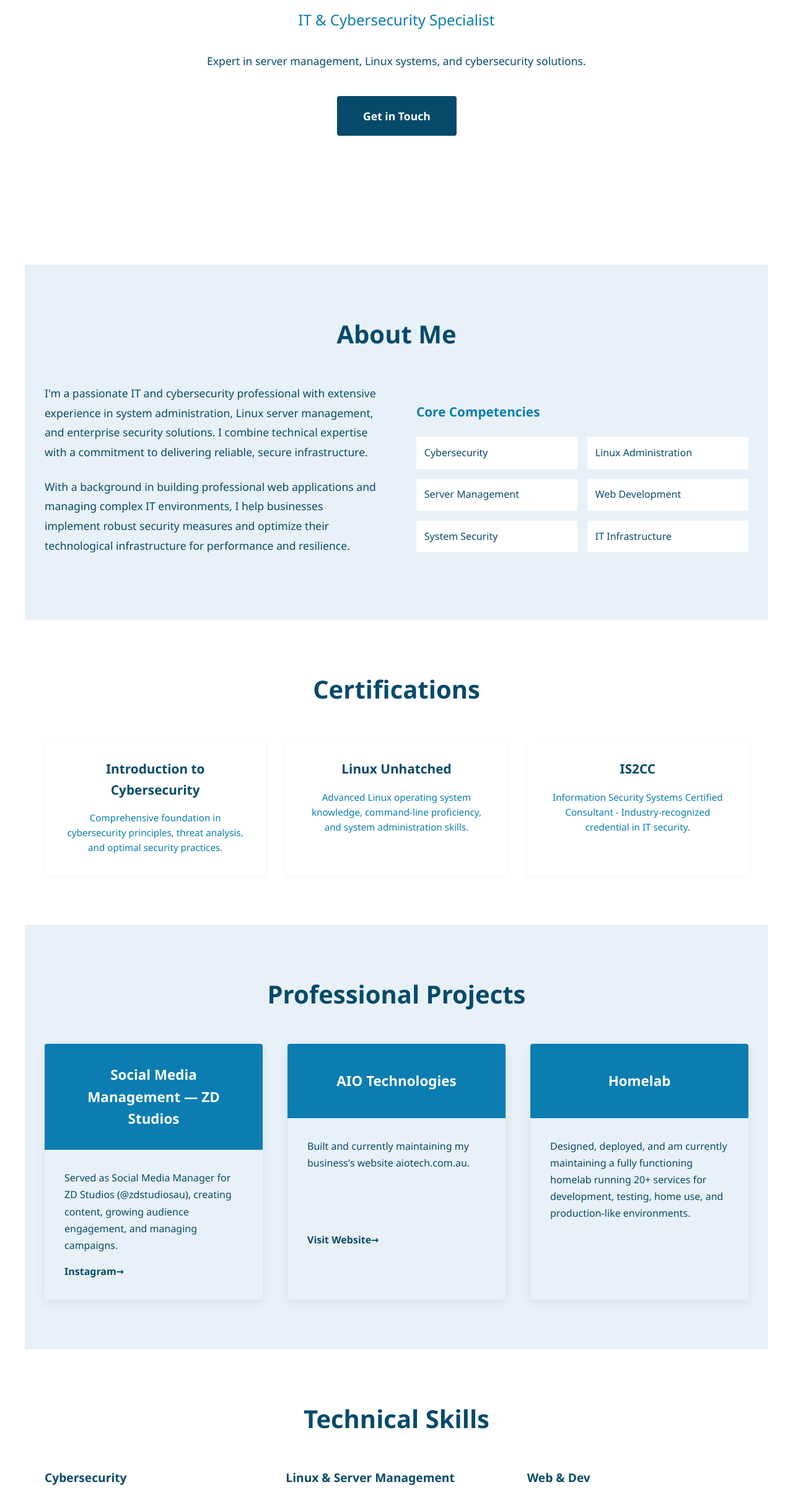
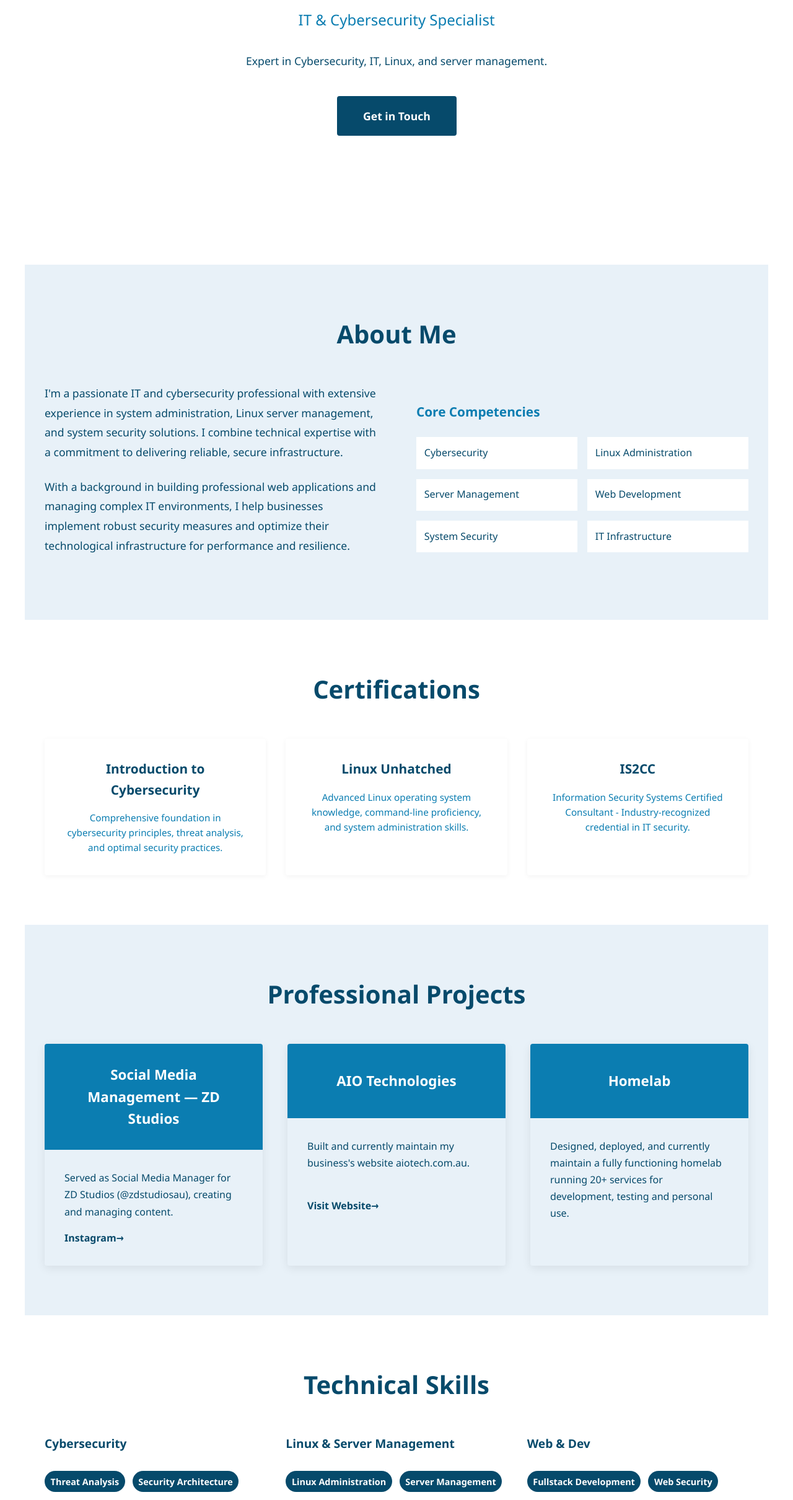
Before and after one commit to fyrek1d/portfolio, a plain HTML site: page index.html in a window 1280 px wide. Shown: the part 373-2793 px from the top of the page at 62% size. Drawn offline with Linux system fonts and the light colour scheme.

Commit message:
small changes to text

```diff
--- a/index.html
+++ b/index.html
@@ -589,7 +589,7 @@
         <div class="hero-content">
             <h1>Hi! I'm Fyrek.</h1>
             <p class="hero-subtitle">IT & Cybersecurity Specialist</p>
-            <p class="hero-description">Expert in server management, Linux systems, and cybersecurity solutions.</p>
+            <p class="hero-description">Expert in Cybersecurity, IT, Linux, and server management.</p>
             <a href="#contact" class="cta-button">Get in Touch</a>
         </div>
     </section>
@@ -599,7 +599,7 @@
         <h2>About Me</h2>
         <div class="about-content">
             <div class="about-text">
-                <p>I'm a passionate IT and cybersecurity professional with extensive experience in system administration, Linux server management, and enterprise security solutions. I combine technical expertise with a commitment to delivering reliable, secure infrastructure.</p>
+                <p>I'm a passionate IT and cybersecurity professional with extensive experience in system administration, Linux server management, and system security solutions. I combine technical expertise with a commitment to delivering reliable, secure infrastructure.</p>
                 <p>With a background in building professional web applications and managing complex IT environments, I help businesses implement robust security measures and optimize their technological infrastructure for performance and resilience.</p>
             </div>
             <div class="expertise-list">
@@ -644,7 +644,7 @@
                     <h3>Social Media Management — ZD Studios</h3>
                 </div>
                 <div class="project-body">
-                    <p>Served as Social Media Manager for ZD Studios (@zdstudiosau), creating content, growing audience engagement, and managing campaigns.</p>
+                    <p>Served as Social Media Manager for ZD Studios (@zdstudiosau), creating and managing content.</p>
                     <a href="https://www.instagram.com/zdstudiosau/" class="project-link">Instagram</a>
                 </div>
             </div>
@@ -653,7 +653,7 @@
                     <h3>AIO Technologies</h3>
                 </div>
                 <div class="project-body">
-                    <p>Built and currently maintaining my business's website aiotech.com.au.<br><br><br><br></p>
+                    <p>Built and currently maintain my business's website aiotech.com.au.<br><br></p>
                     <a href="https://aiotech.com.au" class="project-link">Visit Website</a>
                 </div>
             </div>
@@ -662,7 +662,7 @@
                     <h3>Homelab</h3>
                 </div>
                 <div class="project-body">
-                    <p>Designed, deployed, and am currently maintaining a fully functioning homelab running 20+ services for development, testing, home use, and production-like environments.</p>
+                    <p>Designed, deployed, and currently maintain a fully functioning homelab running 20+ services for development, testing and personal use.</p>
                    <!-- <a href="#" class="project-link">Learn More</a> -->
                 </div>
             </div>
@@ -679,7 +679,7 @@
                     <span class="badge">Threat Analysis</span>
                     <span class="badge">Security Architecture</span>
                     <span class="badge">Incident Response</span>
-                    <span class="badge">Threat Hunting</span>
+                    <span class="badge">Threat Mitigation</span>
                     <span class="badge">Vulnerability Management</span>
                 </div>
             </div>
@@ -696,9 +696,9 @@
             <div class="skill-category">
                 <h3>Web & Dev</h3>
                 <div class="skill-badges">
-                    <span class="badge">Frontend Development</span>
+                    <span class="badge">Fullstack Development</span>
                     <span class="badge">Web Security</span>
-                    <span class="badge">Responsive Design</span>
+                    <span class="badge">Modern Design</span>
                     <span class="badge">API Integration</span>
                 </div>
             </div>
@@ -709,7 +709,7 @@
     <section id="contact">
         <h2>Get in Touch</h2>
         <div class="contact-content">
-            <p>Interested in discussing anything? Send me a message on discord @fyrek1d, or contact me below.</p>
+            <p>Interested in discussing anything? Send me a message on Discord @fyrek1d, or contact me below.</p>
             <div class="contact-buttons">
                 <a href="mailto:fyrek@fyrek.dev" class="contact-btn">Email</a>
                 <a href="https://aiotech.com.au" class="contact-btn">Business Website</a>
@@ -720,7 +720,7 @@
 
     <!-- Footer -->
     <footer>
-        <p>Fyrek - IT & Cybersecurity Specialist</p>
+        <p>@fyrek1d</p>
         <p>(⌐■_■)</p>
     </footer>
 </body>
```
